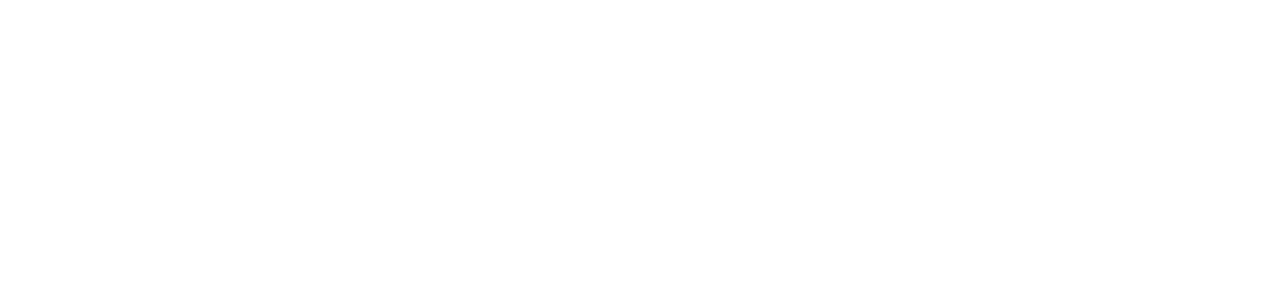
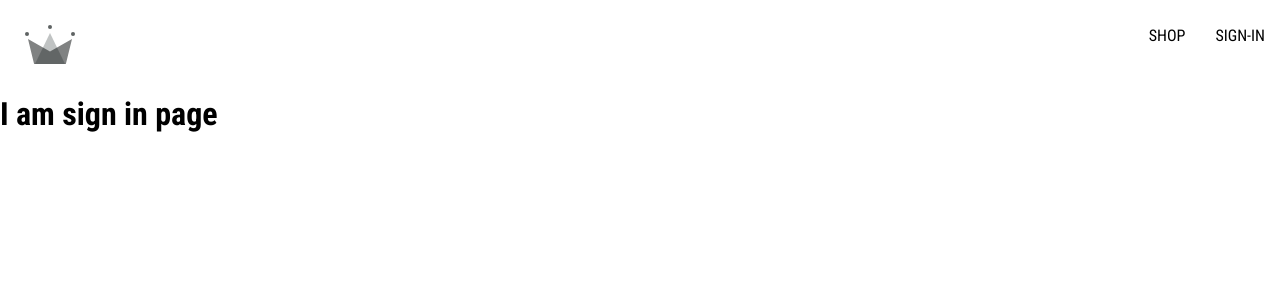
Before and after one commit to devtricks-company/clothing, a React (Create React App) app: page /signIn in a window 1280 px wide. Before the commit this address had no page. Shown: the top 300 px of the page. Built offline with nearby package versions, Linux system fonts and the light colour scheme.

Commit message:
adding firebase

```diff
--- a/package.json
+++ b/package.json
@@ -6,6 +6,7 @@
     "@testing-library/jest-dom": "^5.16.4",
     "@testing-library/react": "^13.2.0",
     "@testing-library/user-event": "^13.5.0",
+    "firebase": "^9.8.1",
     "react": "^18.1.0",
     "react-dom": "^18.1.0",
     "react-router-dom": "^6.3.0",
--- a/src/App.js
+++ b/src/App.js
@@ -1,7 +1,7 @@
 import { Route, Routes, Outlet } from "react-router-dom";
 import HomePage from "./routes/home/home.component";
 import NavigationBar from './routes/navigation/navigation.component';
-
+import SignIn from "./routes/sign-in/sign-in.component";
 
 const Shop = () => {
   return <h1>I am the shop page</h1>;
@@ -12,7 +12,8 @@
     <Routes>
       <Route path="/" element={<NavigationBar />}>
         <Route index element={<HomePage />} />
-        <Route path="/shop" element={<Shop />} />
+        <Route path="shop" element={<Shop />} />
+        <Route path='signIn' element={<SignIn />} />
       </Route>
     </Routes>
   );
--- a/src/routes/navigation/navigation.component.jsx
+++ b/src/routes/navigation/navigation.component.jsx
@@ -15,6 +15,9 @@
               <Link className="nav-link" to='/shop' >
                     SHOP
               </Link>
+              <Link className="nav-link" to='/signIn' >
+                    SIGN-IN
+              </Link>
           </div>
         </div>
 
--- /dev/null
+++ b/src/routes/sign-in/sign-in.component.jsx
@@ -0,0 +1,11 @@
+import React from 'react'
+
+const SignIn = () => {
+  return (
+    <div>
+        <h1>I am sign in page</h1>
+    </div>
+  )
+}
+
+export default SignIn
```
Also changed, not shown: 1 other file (tests, documents, lock files or other folders).
